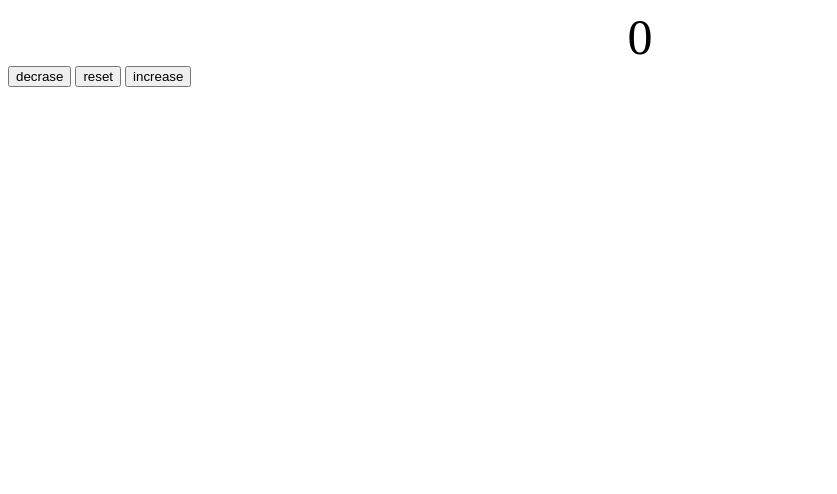
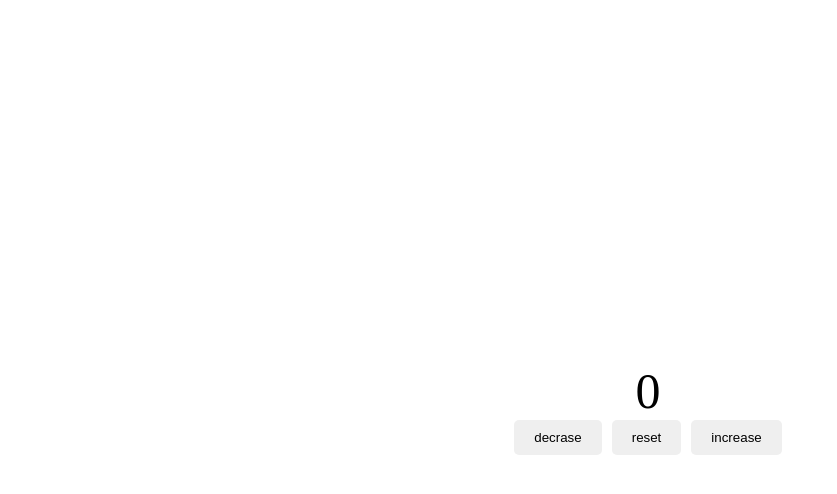
Before and after one commit to aziz2982/JavascriptProjets, a plain HTML site: page Counter/index.html in a window 1280 px wide. Shown: the whole page, without its empty margins (0-837 px from the left). Drawn offline with Linux system fonts and the light colour scheme.

Commit message:
CountProject

```diff
--- a/Counter/index.html
+++ b/Counter/index.html
@@ -9,9 +9,11 @@
 </head>
 <body>
     <label id="countLabel">0</label>
-    <button id="decraseBtn">decrase</button>
-    <button id="resetBtn">reset</button>
-    <button id="increase">increase</button>
+    <div class="displayFlex">
+        <button id="decraseBtn">decrase</button>
+        <button id="resetBtn">reset</button>
+        <button id="increase">increase</button>
+    </div>
 
     <script src='main.js'></script>
 </body>
--- a/Counter/main.css
+++ b/Counter/main.css
@@ -1,5 +1,25 @@
+body{
+    min-height: 100vh;
+    width: 100%;
+    display: flex;
+    justify-content: center;
+    align-items: center;
+    flex-direction: column;
+}
+
+.displayFlex{
+    display: flex;
+    gap: 10px;
+}
+
 #countLabel{
-    display: block;
-    text-align: center;
     font-size: 50px;
 }
+
+#decraseBtn,
+#resetBtn,
+#increase{
+    border: none;
+    padding: 10px 20px;
+    border-radius: 5px;
+}
```
